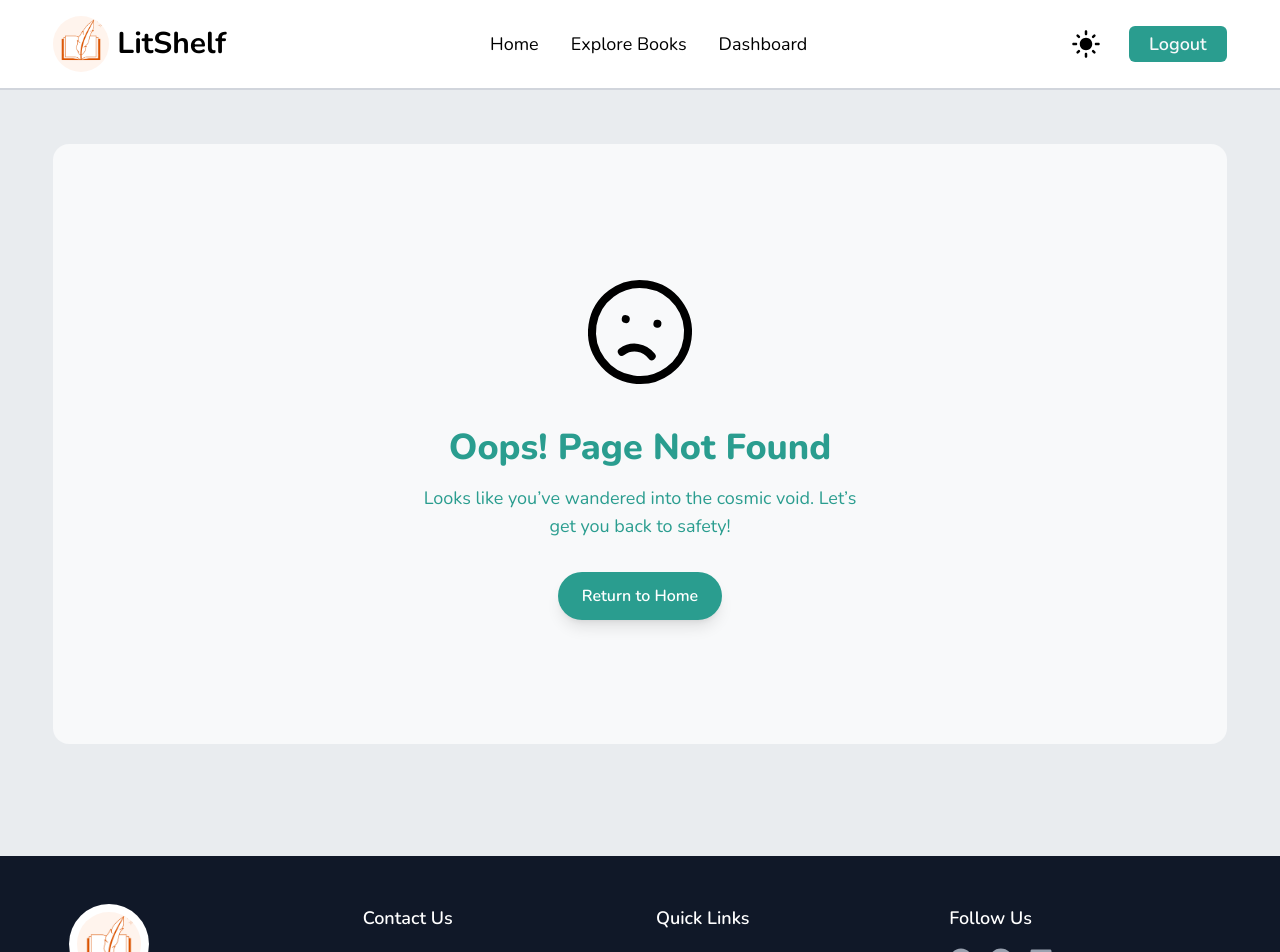
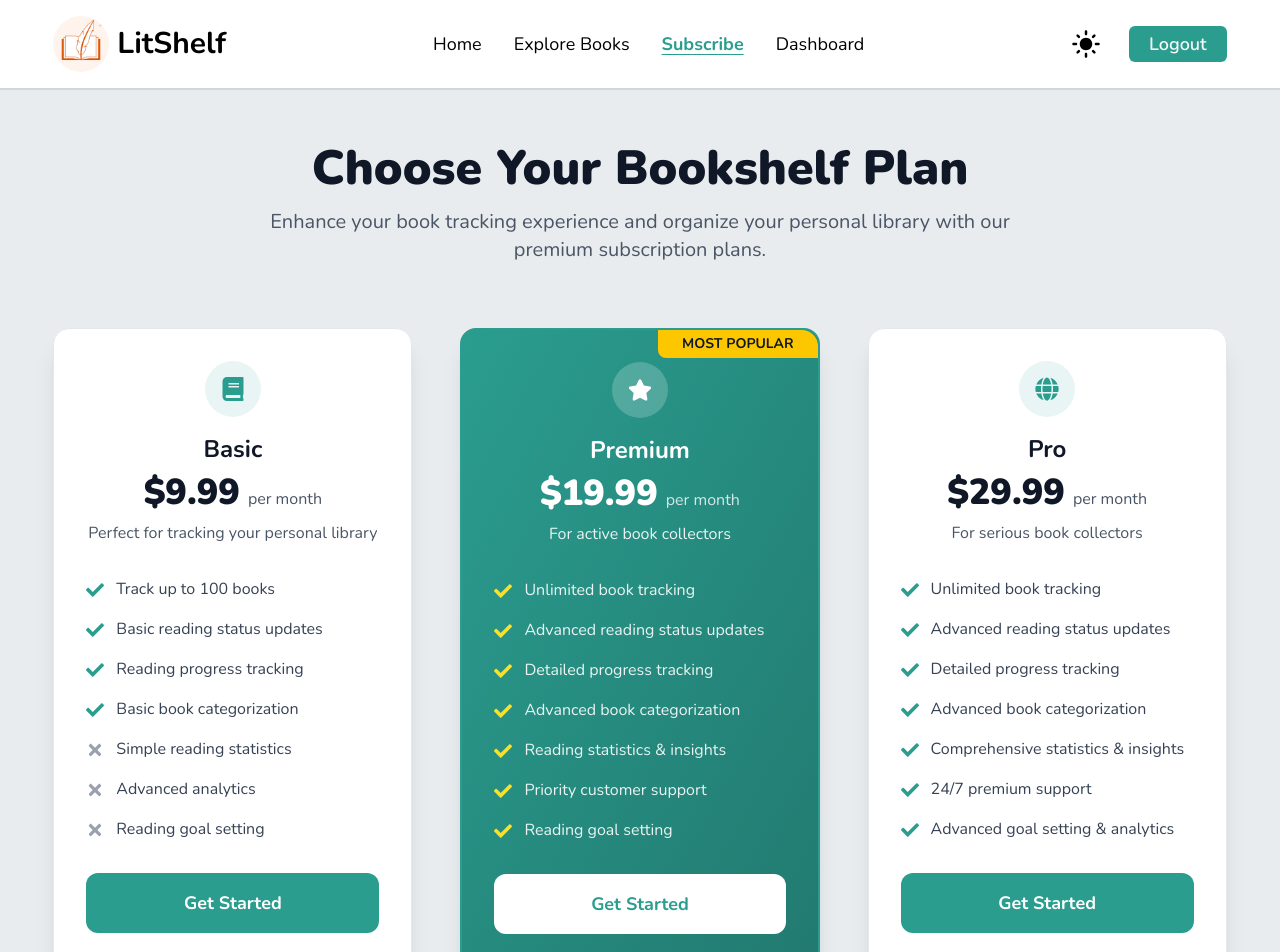
Before and after one commit to tamzid-molla/LitShelf-client, a React (Vite) app: page /subscribe in a window 1280 px wide. Shown: the top 952 px of the page. Built offline with nearby package versions, Linux system fonts and the light colour scheme; no server answers; sample sign-in values are in the browser's storage.

Commit message:
add subscription system

```diff
--- a/src/components/layout/NavBar.jsx
+++ b/src/components/layout/NavBar.jsx
@@ -39,6 +39,9 @@ const NavBar = () => {
       </NavLink>
       <NavLink to="/bookShelf" className="hover:text-InputRing underline-offset-4 transition-colors">
         Explore Books
+      </NavLink>
+      <NavLink to="/subscribe" className="hover:text-InputRing underline-offset-4 transition-colors">
+        Subscribe
       </NavLink>
       {user && (
         <NavLink to="/dashboard" className="hover:text-InputRing underline-offset-4 transition-colors">
--- /dev/null
+++ b/src/pages/Subscribe.jsx
@@ -0,0 +1,200 @@
+import React from "react";
+import { useState } from "react";
+import Loading from "../components/common/Loading";
+import { FaCheck, FaTimes, FaBook, FaStar, FaGlobe } from "react-icons/fa";
+
+const Subscribe = () => {
+  const [loading] = useState(false);
+
+  // Subscription plans data
+  const plans = [
+    {
+      id: 1,
+      name: "Basic",
+      price: "$9.99",
+      period: "per month",
+      description: "Perfect for tracking your personal library",
+      features: [
+        { name: "Track up to 100 books", available: true },
+        { name: "Basic reading status updates", available: true },
+        { name: "Reading progress tracking", available: true },
+        { name: "Basic book categorization", available: true },
+        { name: "Simple reading statistics", available: false },
+        { name: "Advanced analytics", available: false },
+        { name: "Reading goal setting", available: false },
+      ],
+      popular: false,
+      icon: <FaBook className="text-2xl" />,
+    },
+    {
+      id: 2,
+      name: "Premium",
+      price: "$19.99",
+      period: "per month",
+      description: "For active book collectors",
+      features: [
+        { name: "Unlimited book tracking", available: true },
+        { name: "Advanced reading status updates", available: true },
+        { name: "Detailed progress tracking", available: true },
+        { name: "Advanced book categorization", available: true },
+        { name: "Reading statistics & insights", available: true },
+        { name: "Priority customer support", available: true },
+        { name: "Reading goal setting", available: true },
+      ],
+      popular: true,
+      icon: <FaStar className="text-2xl" />,
+    },
+    {
+      id: 3,
+      name: "Pro",
+      price: "$29.99",
+      period: "per month",
+      description: "For serious book collectors",
+      features: [
+        { name: "Unlimited book tracking", available: true },
+        { name: "Advanced reading status updates", available: true },
+        { name: "Detailed progress tracking", available: true },
+        { name: "Advanced book categorization", available: true },
+        { name: "Comprehensive statistics & insights", available: true },
+        { name: "24/7 premium support", available: true },
+        { name: "Advanced goal setting & analytics", available: true },
+      ],
+      popular: false,
+      icon: <FaGlobe className="text-2xl" />,
+    },
+  ];
+
+  if (loading) {
+    return <Loading />;
+  }
+
+  return (
+    <div className="min-h-screen pt-36 pb-16 bg-base dark:bg-darkBase">
+      <div className="w-11/12 mx-auto max-w-7xl">
+        {/* Page Header */}
+        <div className="text-center mb-16">
+          <h1 className="text-4xl md:text-5xl font-black text-gray-900 dark:text-white mb-4">
+            Choose Your Bookshelf Plan
+          </h1>
+          <p className="text-xl text-gray-600 dark:text-gray-400 max-w-3xl mx-auto">
+            Enhance your book tracking experience and organize your personal library with our premium subscription
+            plans.
+          </p>
+        </div>
+
+        {/* Subscription Plans Grid */}
+        <div className="grid grid-cols-1 md:grid-cols-3 gap-8 lg:gap-12">
+          {plans.map((plan) => (
+            <div
+              key={plan.id}
+              className={`relative rounded-2xl p-8 shadow-xl transform transition-all duration-300 hover:scale-105 hover:shadow-2xl ${
+                plan.popular
+                  ? "bg-gradient-to-br from-bgBtn to-hoverBtn text-white border-2 border-bgBtn relative overflow-hidden"
+                  : "bg-white dark:bg-gray-800 text-gray-900 dark:text-white border border-gray-200 dark:border-gray-700"
+              }`}>
+              {/* Popular badge */}
+              {plan.popular && (
+                <div className="absolute top-0 right-0 bg-yellow-400 text-gray-900 px-6 py-1 rounded-bl-lg rounded-tr-2xl font-bold text-sm">
+                  MOST POPULAR
+                </div>
+              )}
+
+              {/* Plan header */}
+              <div className="flex flex-col items-center text-center mb-8">
+                <div className={`mb-4 p-4 rounded-full ${plan.popular ? "bg-white/20" : "bg-bgBtn/10 text-bgBtn"}`}>
+                  {plan.icon}
+                </div>
+                <h3
+                  className={`text-2xl font-bold mb-2 ${
+                    plan.popular ? "text-white" : "text-gray-900 dark:text-white"
+                  }`}>
+                  {plan.name}
+                </h3>
+                <div className="flex items-baseline">
+                  <span
+                    className={`text-4xl font-black ${plan.popular ? "text-white" : "text-gray-900 dark:text-white"}`}>
+                    {plan.price}
+                  </span>
+                  <span className={`ml-2 ${plan.popular ? "text-white/80" : "text-gray-600 dark:text-gray-400"}`}>
+                    {plan.period}
+                  </span>
+                </div>
+                <p className={`mt-2 ${plan.popular ? "text-white/90" : "text-gray-600 dark:text-gray-400"}`}>
+                  {plan.description}
+                </p>
+              </div>
+
+              {/* Features list */}
+              <ul className="space-y-4 mb-8">
+                {plan.features.map((feature, index) => (
+                  <li key={index} className="flex items-start">
+                    <div
+                      className={`mr-3 mt-1 flex-shrink-0 ${
+                        feature.available
+                          ? plan.popular
+                            ? "text-yellow-300"
+                            : "text-bgBtn"
+                          : plan.popular
+                          ? "text-white/50"
+                          : "text-gray-400"
+                      }`}>
+                      {feature.available ? <FaCheck className="text-lg" /> : <FaTimes className="text-lg" />}
+                    </div>
+                    <span className={`${plan.popular ? "text-white/90" : "text-gray-700 dark:text-gray-300"}`}>
+                      {feature.name}
+                    </span>
+                  </li>
+                ))}
+              </ul>
+
+              {/* Subscribe button */}
+              <button
+                className={`w-full py-4 px-6 rounded-xl font-bold text-lg transition-all duration-300 ${
+                  plan.popular
+                    ? "bg-white text-bgBtn hover:bg-gray-100 transform hover:-translate-y-1"
+                    : "bg-bgBtn text-white hover:bg-hoverBtn transform hover:-translate-y-1"
+                }`}>
+                Get Started
+              </button>
+            </div>
+          ))}
+        </div>
+
+        {/* FAQ Section */}
+        <div className="mt-20 max-w-4xl mx-auto">
+          <h2 className="text-3xl font-bold text-center text-gray-900 dark:text-white mb-12">
+            Frequently Asked Questions
+          </h2>
+          <div className="space-y-6">
+            <div className="bg-white dark:bg-gray-800 rounded-xl p-6 shadow-lg">
+              <h3 className="text-xl font-bold text-gray-900 dark:text-white mb-2">
+                Can I cancel my subscription anytime?
+              </h3>
+              <p className="text-gray-600 dark:text-gray-400">
+                Yes, you can cancel your subscription at any time. Your book tracking features will continue until the
+                end of your current billing period.
+              </p>
+            </div>
+            <div className="bg-white dark:bg-gray-800 rounded-xl p-6 shadow-lg">
+              <h3 className="text-xl font-bold text-gray-900 dark:text-white mb-2">
+                Do I need to enter payment details for the free trial?
+              </h3>
+              <p className="text-gray-600 dark:text-gray-400">
+                No, you don't need to enter payment details for the free trial. We'll remind you before your trial ends.
+              </p>
+            </div>
+            <div className="bg-white dark:bg-gray-800 rounded-xl p-6 shadow-lg">
+              <h3 className="text-xl font-bold text-gray-900 dark:text-white mb-2">Can I switch between plans?</h3>
+              <p className="text-gray-600 dark:text-gray-400">
+                Yes, you can upgrade or downgrade your plan at any time. Changes will be prorated based on your current
+                billing cycle.
+              </p>
+            </div>
+          </div>
+        </div>
+      </div>
+    </div>
+  );
+};
+
+export default Subscribe;
--- a/src/route/Router.jsx
+++ b/src/route/Router.jsx
@@ -9,6 +9,7 @@ import BookDetails from "../pages/BookDetails";
 import MyBooks from "../pages/MyBooks";
 import Profile from "../pages/Profile";
 import Dashboard from "../pages/Dashboard";
+import Subscribe from "../pages/Subscribe";
 import PrivateRoute from "../private/PrivateRoute";
 import RatingContext from "../context/RatingContext";
 import UpdateBook from "../components/myBooks/UpdateBook";
@@ -22,66 +23,82 @@ const router = createBrowserRouter([
     children: [
       {
         index: true,
-                Component: Home
+        Component: Home,
       },
       {
-                path: '/register',
+        path: "/register",
         Component: Register,
       },
       {
-                path: '/login',
-                Component: Login
+        path: "/login",
+        Component: Login,
       },
       {
-                path: '/bookShelf',
-                Component: Bookshelf
+        path: "/bookShelf",
+        Component: Bookshelf,
       },
       {
-                path: '/books/:id',
-                element: <PrivateRoute>
+        path: "/books/:id",
+        element: (
+          <PrivateRoute>
             <RatingContext>
               <BookDetails></BookDetails>
             </RatingContext>
           </PrivateRoute>
+        ),
       },
       {
-                path: '/myBooks',
-                element: <PrivateRoute>
+        path: "/myBooks",
+        element: (
+          <PrivateRoute>
             <MyBooks></MyBooks>
           </PrivateRoute>
+        ),
       },
       {
-                path: '/profile',
-                element: <PrivateRoute>
+        path: "/profile",
+        element: (
+          <PrivateRoute>
             <Profile></Profile>
           </PrivateRoute>
+        ),
       },
       {
-                path: '/updateBook/:id',
-                Component: UpdateBook
+        path: "/updateBook/:id",
+        Component: UpdateBook,
       },
       {
-                path: '/books/categories/:id',
-                Component: BooksCategory
+        path: "/books/categories/:id",
+        Component: BooksCategory,
+      },
+      {
+        path: "/subscribe",
+        element: (
+          <PrivateRoute>
+            <Subscribe></Subscribe>
+          </PrivateRoute>
+        ),
       },
       {
         path: "*",
-                Component: ErrorPage
-            }
-        ]
+        Component: ErrorPage,
+      },
+    ],
   },
   {
     path: "/dashboard",
-        element: <PrivateRoute>
+    element: (
+      <PrivateRoute>
         <DashboardLayout />
-        </PrivateRoute>,
+      </PrivateRoute>
+    ),
     children: [
       {
         index: true,
-                Component: Dashboard
-            }
-        ]
-    }
-])
+        Component: Dashboard,
+      },
+    ],
+  },
+]);
 
 export default router;
```
Lines whose indentation alone changed are shown as unchanged.
